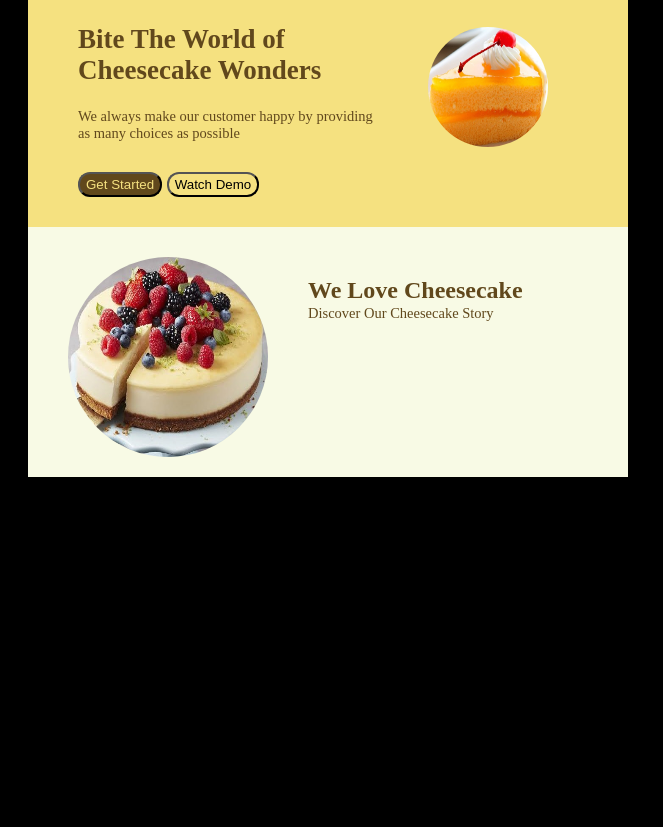
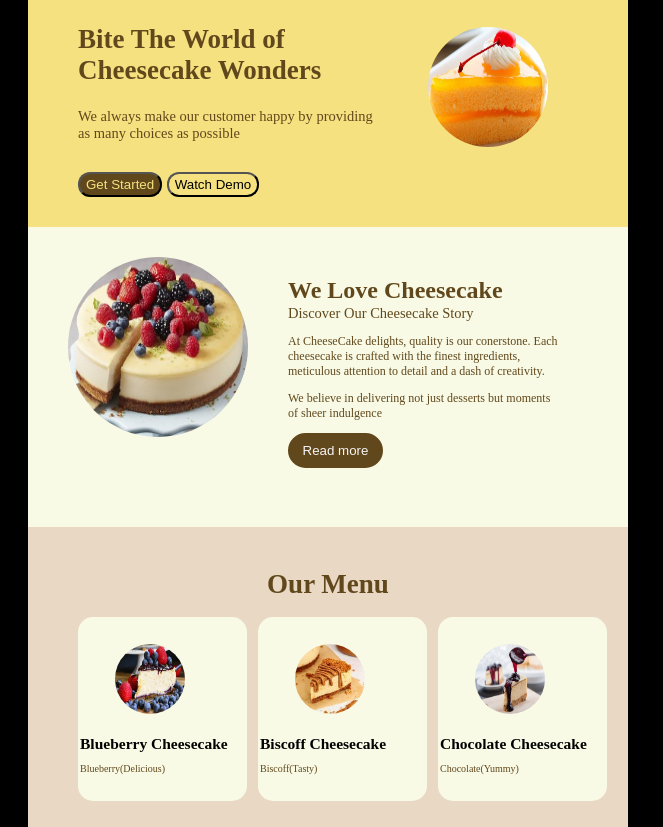
Before and after one commit to oluwatunmise2506/cheesecake_delights, a plain HTML site: page index.html in a window 1280 px wide. Shown: the part 176-1003 px from the top of the page, without its empty margins (0-663 px from the left). Before the commit the page ends 928 px from the top, so only its background shows below. Drawn offline with Linux system fonts and the light colour scheme.

Commit message:
Another container added to fill new contents

```diff
--- a/index.html
+++ b/index.html
@@ -8,8 +8,8 @@
 <body>
     <div ></div>
         <div class="main_div"><span class="headingText">A</span>
-            <div class="inner_div">
-                 <div class="first_container">
+            <div class="first_container">
+                 <div class="inner_div">
                     <img src="./images/cheesecake_logo.jpg" alt="" class="thecheesecake_logo">
                     <div class="flex_container">
                         <div class="nav_bar flex_item">
@@ -28,7 +28,7 @@
                     <span>We always make our customer happy by providing as many choices as possible</span>
                 </div>
                 <div class="the_buttons">
-                    <button class="buttons start_btn">Get Started</button>
+                    <button class="buttons the_btn">Get Started</button>
                     <button class="buttons demo">Watch Demo</button>
                 </div>
             </div>
@@ -41,11 +41,38 @@
                     <img src="./images/image chesecake.jpeg" alt="" class="cheesecake_image2">
                 </div>
 
-
                 <div class="cheesecake_story">
                     <h2 class="my_text">We Love Cheesecake</h2>
                     <span class="the_text">Discover Our Cheesecake Story</span>
+                    <p class="this_text">At CheeseCake delights, quality is our conerstone. Each cheesecake is crafted with the finest ingredients,
+                        meticulous attention to detail and a dash of creativity.</p>
+                    <p class="this_text">We believe in delivering not just desserts but moments of sheer indulgence</p>
+                    <button class="readmore_btn">Read more</button>
+                </div>
+            </div>
 
+
+
+            <div class="the_third_container">
+                <div class="this_menu_text">
+                    <h2>Our Menu</h2>
+                </div>
+                <div>
+                    <div class="menu_list blueberry_cake">
+                        <img src="./images/images (19).jpeg" alt="" class="delights_menu">
+                        <h3 class="the_menu_texts">Blueberry Cheesecake</h3>
+                        <p class="our_menu_text">Blueberry(Delicious)</p>
+                    </div>
+                    <div class="menu_list biscoff_cake">
+                        <img src="./images/biiscoff.jpg" alt="" class="delights_menu">
+                        <h3 class="the_menu_texts">Biscoff Cheesecake</h3>
+                        <p class="our_menu_text">Biscoff(Tasty)</p>
+                    </div>
+                    <div class="menu_list chocolate_cake">
+                        <img src="./images/cheeseCake 1.jpeg" alt="" class="delights_menu">
+                        <h3 class="the_menu_texts">Chocolate Cheesecake</h3>
+                        <p class="our_menu_text">Chocolate(Yummy)</p>
+                    </div>
                 </div>
             </div>
         </div>
--- a/style.css
+++ b/style.css
@@ -3,7 +3,7 @@ body{
 }
 
 .main_div{
-    height:850px ;
+    height:860px ;
     position: absolute;
     margin-top:70px;
     margin-left: 20px;
@@ -12,17 +12,17 @@ body{
 
 }
 
-.first_container{
+.inner_div{
     position: absolute;
-    display: block;
 
 }
 
-.inner_div{
+.first_container{
     background-color:#F5E180;
     width: 600px;
-    height: 300px;
+    height: 400px;
     position: absolute;
+    display: block;
 }
 
 .nav_bar{
@@ -135,7 +135,7 @@ body{
     height: 25px;
 }
 
-.start_btn{
+.the_btn{
     background-color: #61481C;
     color: #F5E180;
 
@@ -154,9 +154,9 @@ body{
 
 
 .cheesecake_image2{
-    height: 200px;
-    border-radius: 200px;
-    width: 200px;
+    height: 180px;
+    border-radius: 180px;
+    width: 180px;
     margin-left: 40px;
     margin-top: 30px;
     display: inline-block;
@@ -170,14 +170,16 @@ body{
 
 .the_second_container{
     background-color: #F8FAE5;
-    height: 250px;
+    height: 300px;
     width: 600px;
     margin-top: 300px;
-
+    margin-bottom: 0px;
+    display: block;
+    position: absolute;
 }
 
 .cheesecake_story{
-    margin-left: 280px;
+    margin-left: 260px;
     color: #61481C ;
     position: absolute;
     margin-top: 30px;
@@ -189,3 +191,74 @@ body{
 .my_text{
     margin-bottom: 0px;
 }
+
+.this_text{
+    font-size: 12px;
+    width: 270px;
+
+}
+
+.readmore_btn{
+    width: 95px;
+    color: whitesmoke;
+    background-color: #61481C;
+    border-radius: 50px;
+    height:35px;
+    border: #61481C solid 2px;
+
+}
+ .the_third_container{
+    background-color:#E8D8C4;
+    height: 300px;
+    width: 600px;
+    display: block;
+    margin-top: 600px;
+ }
+
+ .menu_list{
+    width: 165px;
+    height: 180px;
+    position: absolute;
+    background-color: #F8FAE5;
+    border-radius:15px;
+    border: #F8FAE5 solid 2px;
+ }
+
+ .delights_menu{
+    width: 70px;
+    height: 70px;
+    border-radius: 70px;
+    margin-left: 35px;
+    margin-top: 25px;
+ }
+
+ .blueberry_cake{
+    margin-left: 50px;
+ }
+
+ .biscoff_cake{
+    margin-left:230px;
+
+ }
+
+ .chocolate_cake{
+    margin-left: 410px;
+ }
+
+ .the_menu_texts{
+    font-size: 15.5px;
+    margin-bottom:0px;
+    color: black;
+ }
+
+ .our_menu_text{
+    font-size: x-small;
+    color:#61481C;
+ }
+
+ .this_menu_text{
+    text-align: center;
+    color: #61481C;
+    height: 70px;
+    padding-top: 20px;
+ }
```
Also changed, not shown: images/biiscoff.jpg (added).
